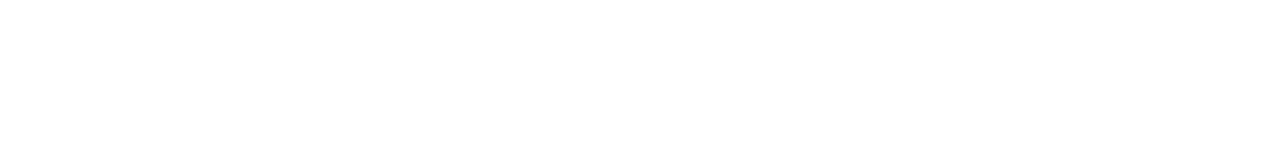
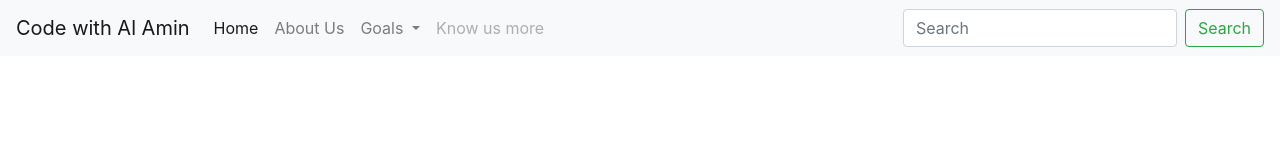
Before and after one commit to Al-Amin14/Demo_Repository, a plain HTML site: page index.html in a window 1280 px wide. Drawn offline with nearby package versions, Linux system fonts and the light colour scheme.

Commit message:
Fiexed the file structre and bug

```diff
--- a/index.html
+++ b/index.html
@@ -1,11 +1,50 @@
-<!DOCTYPE html>
+<!doctype html>
 <html lang="en">
-<head>
-    <meta charset="UTF-8">
-    <meta name="viewport" content="width=device-width, initial-scale=1.0">
-    <title>This is my initial title 3-> C7</title>
-</head>
-<body>
+  <head>
+    <!-- Required meta tags -->
+    <meta charset="utf-8">
+    <meta name="viewport" content="width=device-width, initial-scale=1, shrink-to-fit=no">
 
-</body>
+    <!-- Bootstrap CSS -->
+    <link rel="stylesheet" href="https://cdn.jsdelivr.net/npm/bootstrap@4.1.3/dist/css/bootstrap.min.css" integrity="sha384-MCw98/SFnGE8fJT3GXwEOngsV7Zt27NXFoaoApmYm81iuXoPkFOJwJ8ERdknLPMO" crossorigin="anonymous">
+
+    <title>Hello, world!</title>
+  </head>
+  <body>
+    <nav class="navbar navbar-expand-lg navbar-light bg-light">
+        <a class="navbar-brand" href="#">Code with Al Amin</a>
+        <button class="navbar-toggler" type="button" data-toggle="collapse" data-target="#navbarSupportedContent" aria-controls="navbarSupportedContent" aria-expanded="false" aria-label="Toggle navigation">
+          <span class="navbar-toggler-icon"></span>
+        </button>
+
+        <div class="collapse navbar-collapse" id="navbarSupportedContent">
+          <ul class="navbar-nav mr-auto">
+            <li class="nav-item active">
+              <a class="nav-link" href="#">Home<span class="sr-only">(current)</span></a>
+            </li>
+            <li class="nav-item">
+              <a class="nav-link" href="#">About Us</a>
+            </li>
+            <li class="nav-item dropdown">
+              <a class="nav-link dropdown-toggle" href="#" id="navbarDropdown" role="button" data-toggle="dropdown" aria-haspopup="true" aria-expanded="false">
+                Goals
+              </a>
+              <div class="dropdown-menu" aria-labelledby="navbarDropdown">
+                <a class="dropdown-item" href="#">Our Goals</a>
+                <a class="dropdown-item" href="#">Read about our goals</a>
+                <div class="dropdown-divider"></div>
+                <a class="dropdown-item" href="#">Something else here</a>
+              </div>
+            </li>
+            <li class="nav-item">
+              <a class="nav-link disabled" href="#">Know us more</a>
+            </li>
+          </ul>
+          <form class="form-inline my-2 my-lg-0">
+            <input class="form-control mr-sm-2" type="search" placeholder="Search" aria-label="Search">
+            <button class="btn btn-outline-success my-2 my-sm-0" type="submit">Search</button>
+          </form>
+        </div>
+      </nav>
+  </body>
 </html>
```
Also changed, not shown: first_rename.txt.
